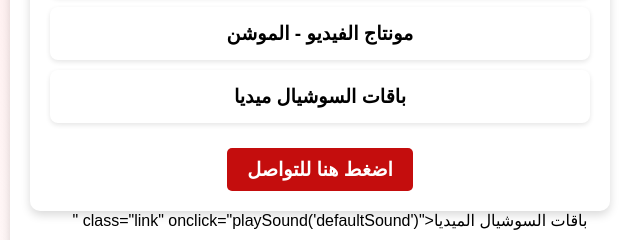
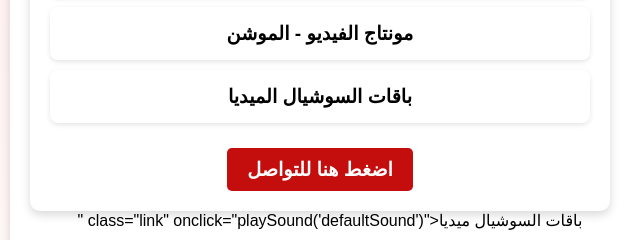
Before and after one commit to problynx/Problynx.elnagar, a plain HTML site: page index.html in a window 1280 px wide. Shown: the part 568-808 px from the top of the page, 310-950 px from the left. Drawn offline with Linux system fonts and the light colour scheme.

Commit message:
Update index.html

```diff
--- a/index.html
+++ b/index.html
@@ -212,7 +212,7 @@
                     <p>ما نوع التصميمات التي تفضلها؟</p>
                     <a href="https://ahmedelnagar.my.canva.site/for-print" class="link" onclick="playSound('defaultSound')">منشورات السوشيال - تصميمات الطباعة</a>
                     <a href="https://ahmedelnagar.my.canva.site/products-and-services-website" class="link" onclick="playSound('defaultSound')">مونتاج الفيديو - الموشن</a>
-                    <a href="https://problynx.github.io/Social-media-packages/" class="link" onclick="playSound('defaultSound')">باقات السوشيال ميديا</a>
+                    <a href="https://problynx.github.io/Social-media-packages/" class="link" onclick="playSound('defaultSound')">باقات السوشيال الميديا</a>
                     <div class="social-links"></div>
                     <a href="https://wa.me/201055148437?text=%D9%85%D8%B1%D8%AD%D8%A8%D8%A7%20%D8%A7%D8%B1%D9%8A%D8%AF%20%D8%A7%D9%84%D8%A7%D8%B3%D8%AA%D9%81%D8%B3%D8%A7%D8%B1%20%D8%B9%D9%86%20%D8%AE%D8%AF%D9%85%D8%A7%D8%AA%D9%83%D9%85" class="contact-link" onclick="playSound('contactSound')">اضغط هنا للتواصل</a>
                 </div>
@@ -226,7 +226,7 @@
             </html>
 
 
-            " class="link" onclick="playSound('defaultSound')">باقات السوشيال الميديا</a>
+            " class="link" onclick="playSound('defaultSound')">باقات السوشيال ميديا</a>
         <div class="social-links"></div>
         <a href="https://wa.me/201055148437?text=%D9%85%D8%B1%D8%AD%D8%A8%D8%A7%20%D8%A7%D8%B1%D9%8A%D8%AF%20%D8%A7%D9%84%D8%A7%D8%B3%D8%AA%D9%81%D8%B3%D8%A7%D8%B1%20%D8%B9%D9%86%20%D8%AE%D8%AF%D9%85%D8%A7%D8%AA%D9%83%D9%85" class="contact-link" onclick="playSound('contactSound')">اضغط هنا للتواصل</a>
     </div>
```
